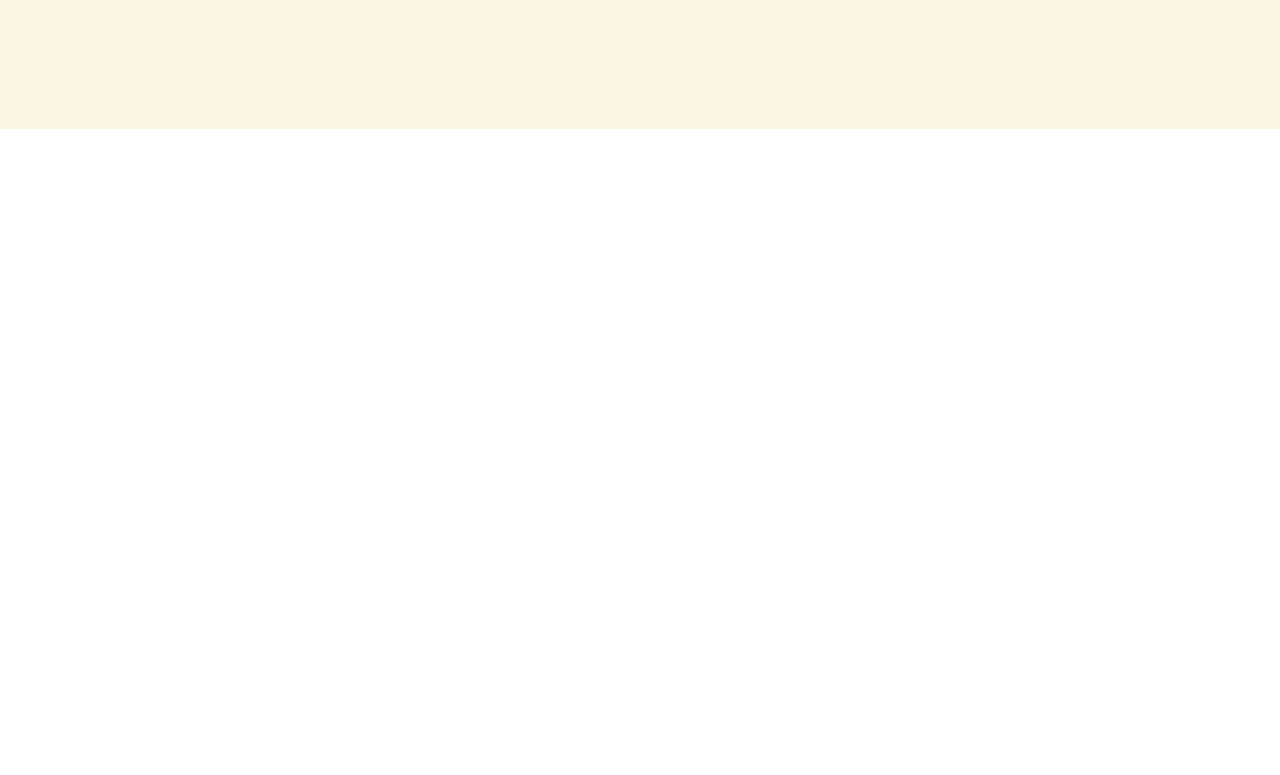
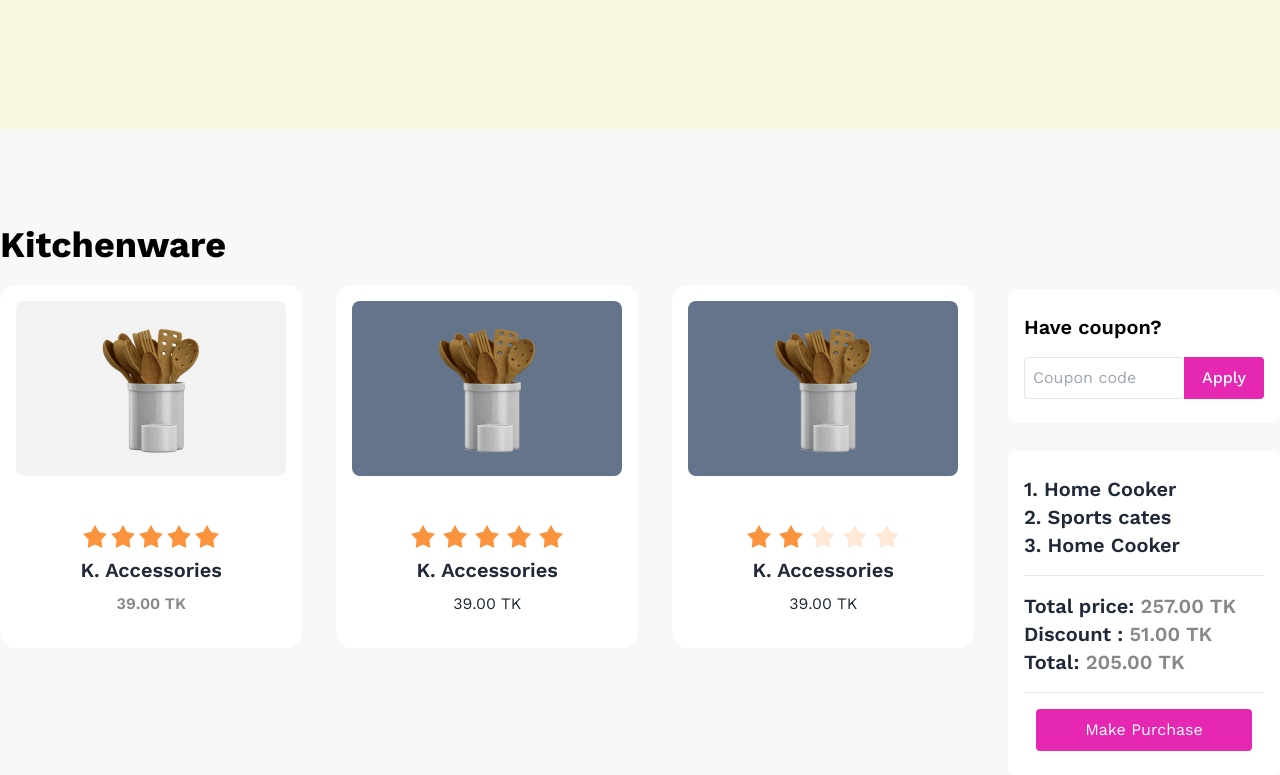
Before and after one commit to mahfuj80/Summer-Sell-a5, a plain HTML site: page index.html in a window 1280 px wide. Shown: the part 551-1326 px from the top of the page. Before the commit the page ends 800 px from the top, so only its background shows below. Drawn offline with nearby package versions, Linux system fonts and the light colour scheme.

Commit message:
Cart Section style complete

```diff
--- a/index.html
+++ b/index.html
@@ -37,12 +37,101 @@
             </div>
         </section>
     </header>
-    <main>
-        <section>
-
+    <!-- Main -->
+    <main class="bg-[#F8F8F8]">
+        <!-- Card & Cart Section -->
+        <section class="flex flex-col lg:flex-row max-w-[1280px] mx-auto pt-24">
+            <!-- Card Section -->
+            <section class="flex-1">
+                <!-- Kitchenware -->
+                <section>
+                    <h1 class="text-black text-4xl font-bold mb-5">Kitchenware</h1>
+                    <div class="grid grid-cols-1 lg:grid-cols-3">
+                        <!-- Kitchenware Card-1 -->
+                        <div class="card bg-base-100 w-[90%]">
+                            <figure class="p-5 m-4 rounded-lg bg-[#1111110d]">
+                                <img src="./images/prod1.png" alt="Shoes" class="rounded-xl" />
+                            </figure>
+                            <div class="card-body items-center text-center">
+                                <div class="rating rating-md space-x-1">
+                                    <input type="radio" name="rating-7" class="mask mask-star-2 bg-orange-400" />
+                                    <input type="radio" name="rating-7" class="mask mask-star-2 bg-orange-400"
+                                        checked />
+                                    <input type="radio" name="rating-7" class="mask mask-star-2 bg-orange-400" />
+                                    <input type="radio" name="rating-7" class="mask mask-star-2 bg-orange-400" />
+                                    <input type="radio" name="rating-7" class="mask mask-star-2 bg-orange-400" />
+                                </div>
+                                <h2 class="card-title">K. Accessories</h2>
+                                <p class="text-[#11111180] font-semibold">39.00 TK</p>
+                            </div>
+                        </div>
+                        <!-- Kitchenware Card-2 -->
+                        <div class="card bg-base-100 w-[90%]">
+                            <figure class="p-5 m-4 rounded-lg bg-slate-500">
+                                <img src="./images/prod1.png" alt="Shoes" class="rounded-xl" />
+                            </figure>
+                            <div class="card-body items-center text-center">
+                                <div class="rating rating-md space-x-2">
+                                    <input type="radio" name="rating-7" class="mask mask-star-2 bg-orange-400" />
+                                    <input type="radio" name="rating-7" class="mask mask-star-2 bg-orange-400"
+                                        checked />
+                                    <input type="radio" name="rating-7" class="mask mask-star-2 bg-orange-400" />
+                                    <input type="radio" name="rating-7" class="mask mask-star-2 bg-orange-400" />
+                                    <input type="radio" name="rating-7" class="mask mask-star-2 bg-orange-400" />
+                                </div>
+                                <h2 class="card-title">K. Accessories</h2>
+                                <p>39.00 TK</p>
+                            </div>
+                        </div>
+                        <!-- Kitchenware Card-3 -->
+                        <div class="card bg-base-100 w-[90%]">
+                            <figure class="p-5 m-4 rounded-lg bg-slate-500">
+                                <img src="./images/prod1.png" alt="Shoes" class="rounded-xl" />
+                            </figure>
+                            <div class="card-body items-center text-center">
+                                <div class="rating rating-md space-x-2">
+                                    <input type="radio" name="rating-7" class="mask mask-star-2 bg-orange-400" />
+                                    <input type="radio" name="rating-7" class="mask mask-star-2 bg-orange-400"
+                                        checked />
+                                    <input type="radio" name="rating-7" class="mask mask-star-2 bg-orange-400" />
+                                    <input type="radio" name="rating-7" class="mask mask-star-2 bg-orange-400" />
+                                    <input type="radio" name="rating-7" class="mask mask-star-2 bg-orange-400" />
+                                </div>
+                                <h2 class="card-title">K. Accessories</h2>
+                                <p>39.00 TK</p>
+                            </div>
+                        </div>
+                    </div>
+                </section>
+            </section>
+            <!-- Cart Section -->
+            <section class="mt-16 space-y-7">
+                <div class="bg-base-100 px-4 py-6 space-y-4 rounded-lg">
+                    <h3 class="text-black text-xl font-semibold">Have coupon?</h3>
+                    <input class="border-l border-y rounded p-2 w-40" type="text" placeholder="Coupon code"><button
+                        class="bg-[#E527B2] h-[42px] text rounded-r w-20 text-white font-medium">Apply</button>
+                </div>
+                <div class="bg-base-100 px-4 py-6 space-y-4 rounded-lg">
+                    <div class="font-semibold text-xl">
+                        <p>1. Home Cooker</p>
+                        <p>2. Sports cates</p>
+                        <p>3. Home Cooker</p>
+                    </div>
+                    <hr>
+                    <div>
+                        <p class="font-semibold text-xl">Total price: <span class="text-[#11111180]">257.00 TK</span>
+                        </p>
+                        <p class="font-semibold text-xl">Discount : <span class="text-[#11111180]">51.00 TK</span></p>
+                        <p class="font-semibold text-xl">Total: <span class="text-[#11111180]">205.00 TK</span></p>
+                    </div>
+                    <hr>
+                    <button class="bg-[#E527B2] h-[42px] rounded w-[90%] block mx-auto text-white">Make
+                        Purchase</button>
+                </div>
+            </section>
         </section>
     </main>
-    <script src="./scripts/utilities.js"></script>
+    <script src=" ./scripts/utilities.js"></script>
     <script src="./scripts/script.js"></script>
 </body>
 
```
